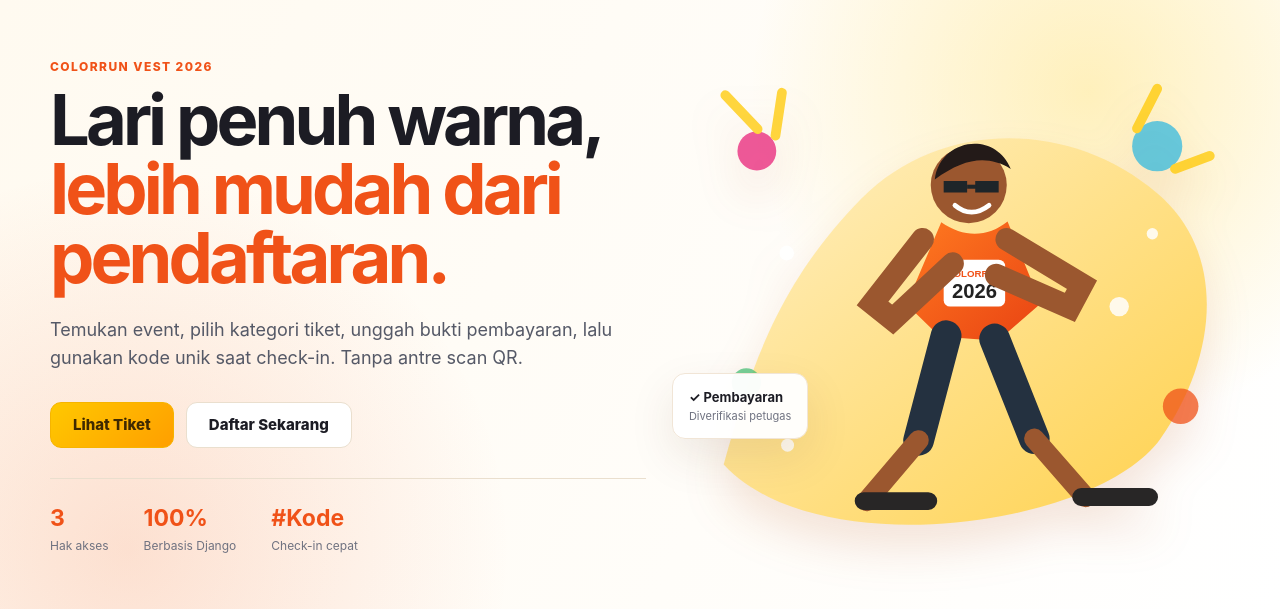
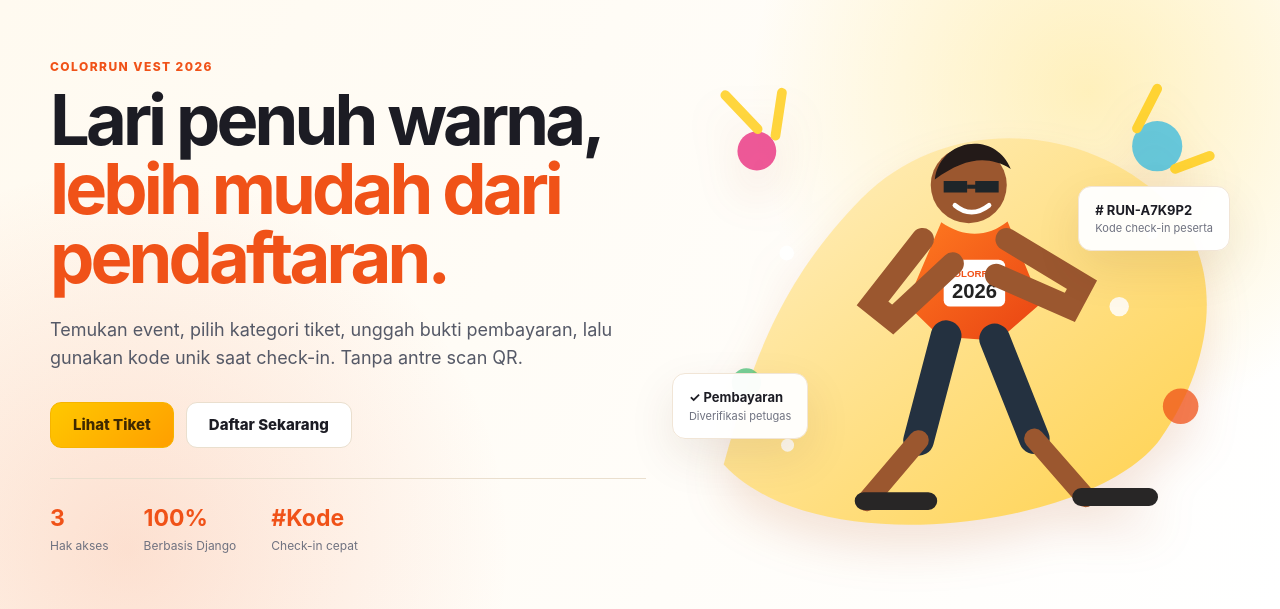
Before and after one commit to sifriahainii/UAS-WEB, a Django app: page / in a window 1280 px wide. Shown: the part 76-685 px from the top of the page. Run offline with Django 5.2, Linux system fonts and the light colour scheme; data comes from the database, SQL or seed files in the repository.

Commit message:
Revert "Merge pull request #2 from sifriahainii/feature/lyda-petugas-checkin"
This reverts commit adf4ceebbaf639defa24f7e2227bb91acb9a51a0, reversing
changes made to 02d43f2b0c30b49e0f270c167313f48944802e46.

```diff
--- a/templates/home.html
+++ b/templates/home.html
@@ -10,7 +10,7 @@
             <div class="hero-actions"><a class="btn btn-primary btn-lg" href="{% url 'event_list' %}">Lihat Tiket</a>{% if current_role == 'guest' %}<a class="btn btn-light btn-lg" href="{% url 'register' %}">Daftar Sekarang</a>{% endif %}</div>
             <div class="hero-facts"><div><strong>3</strong><span>Hak akses</span></div><div><strong>100%</strong><span>Berbasis Django</span></div><div><strong>#Kode</strong><span>Check-in cepat</span></div></div>
         </div>
-        <div class="hero-art"><img src="{% static 'img/hero-run.svg' %}" alt="Ilustrasi peserta ColorRun"><div class="floating-card card-one"><b>✓ Pembayaran</b><span>Diverifikasi petugas</span></div></div>
+        <div class="hero-art"><img src="{% static 'img/hero-run.svg' %}" alt="Ilustrasi peserta ColorRun"><div class="floating-card card-one"><b>✓ Pembayaran</b><span>Diverifikasi petugas</span></div><div class="floating-card card-two"><b># RUN-A7K9P2</b><span>Kode check-in peserta</span></div></div>
     </div>
 </section>
 <section class="section feature-strip"><div class="container feature-grid"><article><span class="feature-icon">▣</span><div><h3>Event Terstruktur</h3><p>Informasi jadwal, lokasi, kategori, harga, dan kuota tersedia jelas.</p></div></article><article><span class="feature-icon">⌁</span><div><h3>Pembayaran Praktis</h3><p>Customer mengunggah bukti, petugas melakukan verifikasi status.</p></div></article><article><span class="feature-icon">#</span><div><h3>Kode Unik Check-in</h3><p>Petugas cukup mengetik kode peserta sehingga proses lebih sederhana.</p></div></article></div></section>
```
